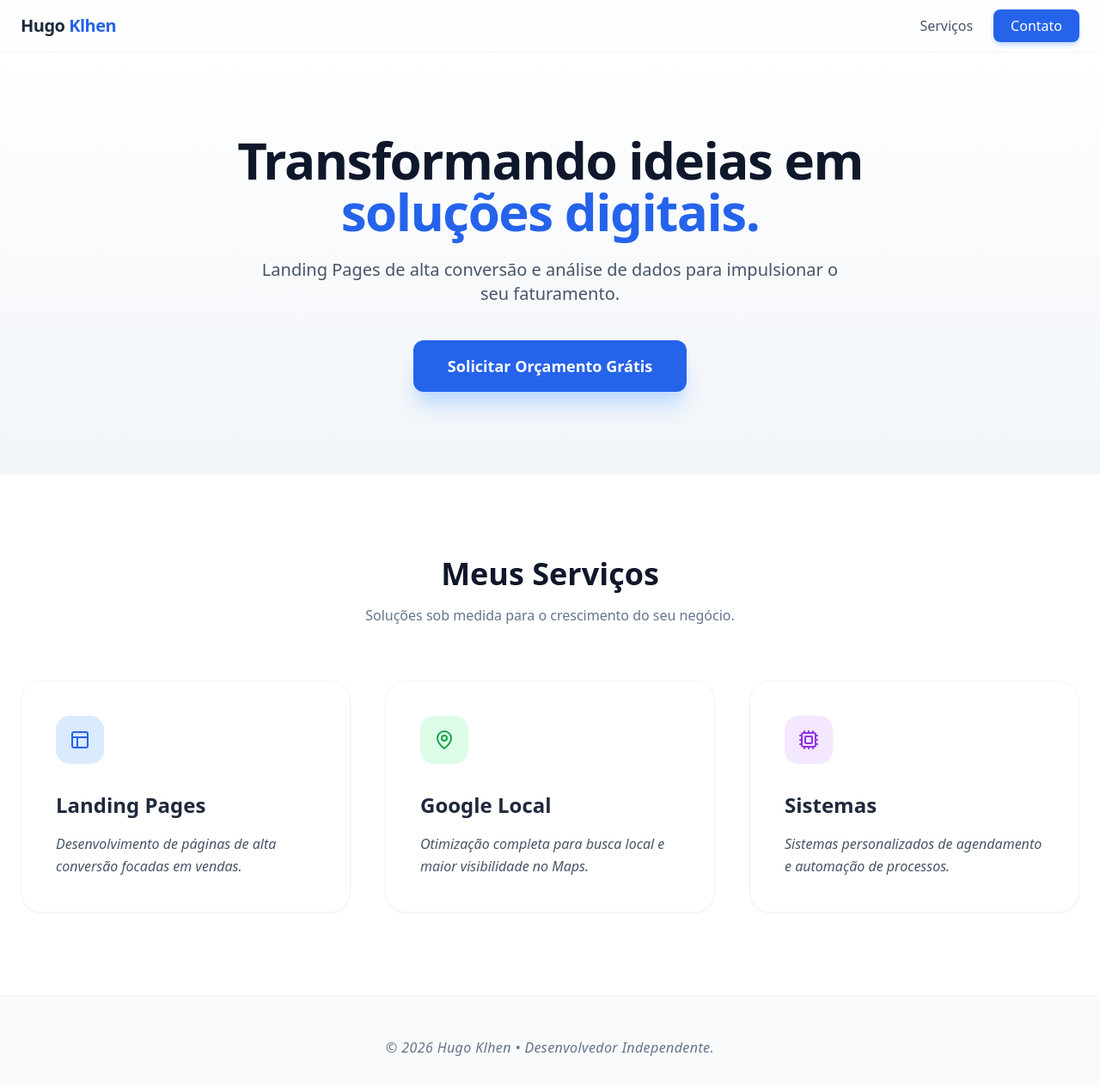
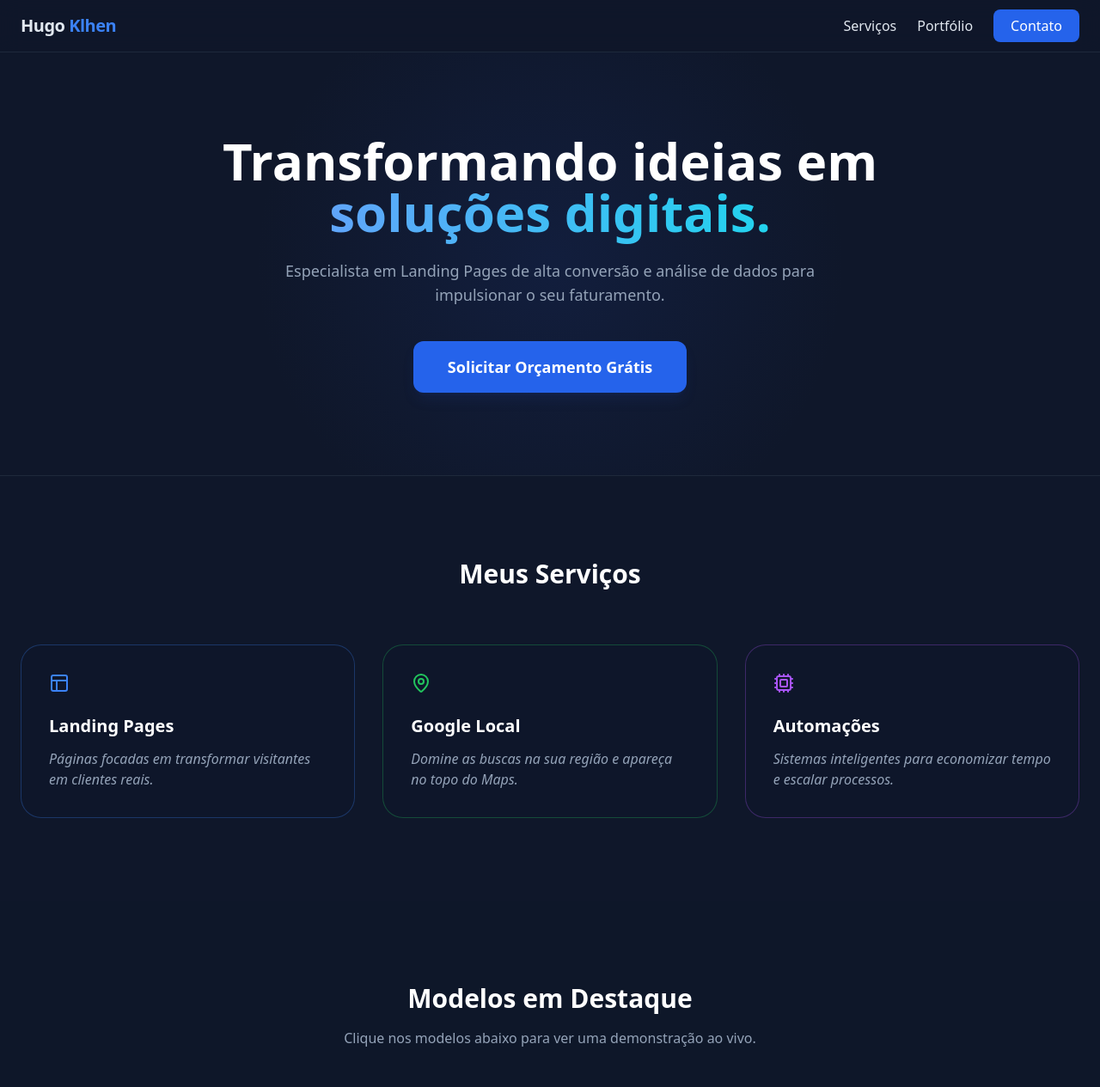
Before and after one commit to HugoKlhen/meu-portfolio, a website: page index.html in a window 1280 px wide. Shown: the top 1265 px of the page at 86% size. Drawn offline with nearby package versions, Linux system fonts and the light colour scheme.

Commit message:
Design fix com Tailwind CDN

```diff
--- a/index.html
+++ b/index.html
@@ -4,87 +4,95 @@
     <meta charset="UTF-8">
     <meta name="viewport" content="width=device-width, initial-scale=1.0">
     <title>Hugo Klhen | Desenvolvedor & Analista</title>
-
     <script src="https://cdn.tailwindcss.com"></script>
-
     <script src="https://unpkg.com/lucide@latest"></script>
 </head>
-<body class="bg-slate-50 text-slate-900 font-sans">
-
-    <header class="bg-white/80 backdrop-blur-md shadow-sm sticky top-0 z-50">
-        <div class="container mx-auto px-6 py-4 flex flex-col md:flex-row justify-between items-center">
-            <h1 class="text-xl font-bold tracking-tight text-slate-800">
-                Hugo <span class="text-blue-600 font-extrabold">Klhen</span>
+<body class="bg-[#0f172a] text-slate-200 font-sans"> <header class="bg-[#0f172a]/80 backdrop-blur-md sticky top-0 z-50 border-b border-slate-800">
+        <div class="container mx-auto px-6 py-4 flex justify-between items-center">
+            <h1 class="text-xl font-bold tracking-tight">
+                Hugo <span class="text-blue-500 font-extrabold">Klhen</span>
             </h1>
-            <nav class="mt-4 md:mt-0">
+            <nav>
                 <ul class="flex gap-6 items-center">
-                    <li><a href="#servicos" class="font-medium hover:text-blue-600 transition-colors text-slate-600">Serviços</a></li>
-                    <li><a href="#contato" class="bg-blue-600 text-white px-5 py-2 rounded-lg font-medium hover:bg-blue-700 transition-all shadow-md shadow-blue-200">Contato</a></li>
+                    <li><a href="#servicos" class="hover:text-blue-400 transition-colors">Serviços</a></li>
+                    <li><a href="#portfolio" class="hover:text-blue-400 transition-colors">Portfólio</a></li>
+                    <li><a href="#contato" class="bg-blue-600 text-white px-5 py-2 rounded-lg hover:bg-blue-700 transition-all">Contato</a></li>
                 </ul>
             </nav>
         </div>
     </header>
 
     <main>
-        <section class="py-24 bg-gradient-to-b from-white to-slate-100 text-center">
+        <section class="py-24 text-center relative overflow-hidden">
+            <div class="absolute top-0 left-1/2 -translate-x-1/2 w-full h-full bg-[radial-gradient(circle_at_center,_var(--tw-gradient-stops))] from-blue-900/20 via-transparent to-transparent -z-10"></div>
             <div class="container mx-auto px-6">
-                <h2 class="text-4xl md:text-6xl font-extrabold mb-6 leading-tight tracking-tight text-slate-900">
-                    Transformando ideias em <br class="hidden md:block">
-                    <span class="text-blue-600">soluções digitais.</span>
+                <h2 class="text-4xl md:text-6xl font-extrabold mb-6 leading-tight text-white">
+                    Transformando ideias em <br>
+                    <span class="text-transparent bg-clip-text bg-gradient-to-r from-blue-400 to-cyan-400">soluções digitais.</span>
                 </h2>
-                <p class="text-lg md:text-xl text-slate-600 mb-10 max-w-2xl mx-auto leading-relaxed">
-                    Landing Pages de alta conversão e análise de dados para impulsionar o seu faturamento.
+                <p class="text-slate-400 mb-10 max-w-2xl mx-auto text-lg">
+                    Especialista em Landing Pages de alta conversão e análise de dados para impulsionar o seu faturamento.
                 </p>
-                <a href="https://wa.me/55SEUNUMERO" target="_blank" class="inline-block bg-blue-600 text-white px-10 py-4 rounded-xl font-bold text-lg shadow-xl shadow-blue-200 hover:scale-105 hover:bg-blue-700 transition-all active:scale-95">
+                <a href="https://wa.me/55SEUNUMERO" class="inline-block bg-blue-600 text-white px-10 py-4 rounded-xl font-bold text-lg shadow-lg shadow-blue-900/20 hover:scale-105 transition-all">
                     Solicitar Orçamento Grátis
                 </a>
             </div>
         </section>
 
-        <section id="servicos" class="py-24 bg-white">
+        <section id="servicos" class="py-24 border-t border-slate-800">
             <div class="container mx-auto px-6">
-                <div class="text-center mb-16">
-                    <h2 class="text-3xl md:text-4xl font-bold mb-4">Meus Serviços</h2>
-                    <p class="text-slate-500">Soluções sob medida para o crescimento do seu negócio.</p>
+                <h2 class="text-3xl font-bold text-center mb-16 text-white">Meus Serviços</h2>
+                <div class="grid grid-cols-1 md:grid-cols-3 gap-8">
+                    <div class="bg-slate-900/50 p-8 rounded-3xl border border-blue-500/30 hover:border-blue-500 transition-all group">
+                        <div class="text-blue-500 mb-6 group-hover:scale-110 transition-transform"><i data-lucide="layout" size="40"></i></div>
+                        <h3 class="text-xl font-bold mb-3 text-white">Landing Pages</h3>
+                        <p class="text-slate-400 italic">Páginas focadas em transformar visitantes em clientes reais.</p>
+                    </div>
+                    <div class="bg-slate-900/50 p-8 rounded-3xl border border-green-500/30 hover:border-green-500 transition-all group">
+                        <div class="text-green-500 mb-6 group-hover:scale-110 transition-transform"><i data-lucide="map-pin" size="40"></i></div>
+                        <h3 class="text-xl font-bold mb-3 text-white">Google Local</h3>
+                        <p class="text-slate-400 italic">Domine as buscas na sua região e apareça no topo do Maps.</p>
+                    </div>
+                    <div class="bg-slate-900/50 p-8 rounded-3xl border border-purple-500/30 hover:border-purple-500 transition-all group">
+                        <div class="text-purple-500 mb-6 group-hover:scale-110 transition-transform"><i data-lucide="cpu" size="40"></i></div>
+                        <h3 class="text-xl font-bold mb-3 text-white">Automações</h3>
+                        <p class="text-slate-400 italic">Sistemas inteligentes para economizar tempo e escalar processos.</p>
+                    </div>
                 </div>
+            </div>
+        </section>
 
-                <div class="grid grid-cols-1 md:grid-cols-3 gap-10">
-                    <div class="group bg-white p-10 rounded-3xl border border-slate-100 shadow-sm hover:shadow-2xl hover:-translate-y-3 transition-all duration-300">
-                        <div class="w-14 h-14 bg-blue-100 text-blue-600 rounded-2xl flex items-center justify-center mb-8 group-hover:bg-blue-600 group-hover:text-white transition-colors duration-300">
-                            <i data-lucide="layout"></i>
+        <section id="portfolio" class="py-24 bg-slate-900/30">
+            <div class="container mx-auto px-6 text-center">
+                <h2 class="text-3xl font-bold mb-4 text-white">Modelos em Destaque</h2>
+                <p class="text-slate-400 mb-12">Clique nos modelos abaixo para ver uma demonstração ao vivo.</p>
+
+                <div class="grid grid-cols-1 md:grid-cols-2 gap-12 max-w-4xl mx-auto">
+                    <div class="group cursor-pointer">
+                        <div class="relative overflow-hidden rounded-2xl border border-slate-700 aspect-video mb-4">
+                            <div class="absolute inset-0 bg-blue-600/20 group-hover:bg-transparent transition-all"></div>
+                            <img src="https://via.placeholder.com/600x400/1e293b/ffffff?text=Landing+Page+Modelo+1" alt="Modelo 1" class="w-full h-full object-cover group-hover:scale-110 transition-transform duration-500">
                         </div>
-                        <h3 class="text-2xl font-bold mb-4 text-slate-800">Landing Pages</h3>
-                        <p class="text-slate-600 leading-relaxed italic">Desenvolvimento de páginas de alta conversão focadas em vendas.</p>
+                        <h4 class="text-xl font-bold text-white">Modelo de Alta Conversão (V1)</h4>
+                        <p class="text-blue-400">Ver Demonstração &rarr;</p>
                     </div>
-
-                    <div class="group bg-white p-10 rounded-3xl border border-slate-100 shadow-sm hover:shadow-2xl hover:-translate-y-3 transition-all duration-300">
-                        <div class="w-14 h-14 bg-green-100 text-green-600 rounded-2xl flex items-center justify-center mb-8 group-hover:bg-green-600 group-hover:text-white transition-colors duration-300">
-                            <i data-lucide="map-pin"></i>
+                    <div class="group cursor-pointer">
+                        <div class="relative overflow-hidden rounded-2xl border border-slate-700 aspect-video mb-4">
+                            <div class="absolute inset-0 bg-blue-600/20 group-hover:bg-transparent transition-all"></div>
+                            <img src="https://via.placeholder.com/600x400/1e293b/ffffff?text=Landing+Page+Modelo+2" alt="Modelo 2" class="w-full h-full object-cover group-hover:scale-110 transition-transform duration-500">
                         </div>
-                        <h3 class="text-2xl font-bold mb-4 text-slate-800">Google Local</h3>
-                        <p class="text-slate-600 leading-relaxed italic">Otimização completa para busca local e maior visibilidade no Maps.</p>
-                    </div>
-
-                    <div class="group bg-white p-10 rounded-3xl border border-slate-100 shadow-sm hover:shadow-2xl hover:-translate-y-3 transition-all duration-300">
-                        <div class="w-14 h-14 bg-purple-100 text-purple-600 rounded-2xl flex items-center justify-center mb-8 group-hover:bg-purple-600 group-hover:text-white transition-colors duration-300">
-                            <i data-lucide="cpu"></i>
-                        </div>
-                        <h3 class="text-2xl font-bold mb-4 text-slate-800">Sistemas</h3>
-                        <p class="text-slate-600 leading-relaxed italic">Sistemas personalizados de agendamento e automação de processos.</p>
+                        <h4 class="text-xl font-bold text-white">Modelo Estratégico (V2)</h4>
+                        <p class="text-blue-400">Ver Demonstração &rarr;</p>
                     </div>
                 </div>
             </div>
         </section>
     </main>
 
-    <footer class="py-12 border-t border-slate-100 bg-slate-50">
-        <div class="container mx-auto px-6 text-center">
-            <p class="text-slate-500 font-medium tracking-wide italic">&copy; 2026 Hugo Klhen • Desenvolvedor Independente.</p>
-        </div>
+    <footer class="py-12 border-t border-slate-800 text-center">
+        <p class="text-slate-500 italic">&copy; 2026 Hugo Klhen • Desenvolvedor Independente.</p>
     </footer>
 
-    <script>
-      lucide.createIcons();
-    </script>
+    <script>lucide.createIcons();</script>
 </body>
 </html>
```
